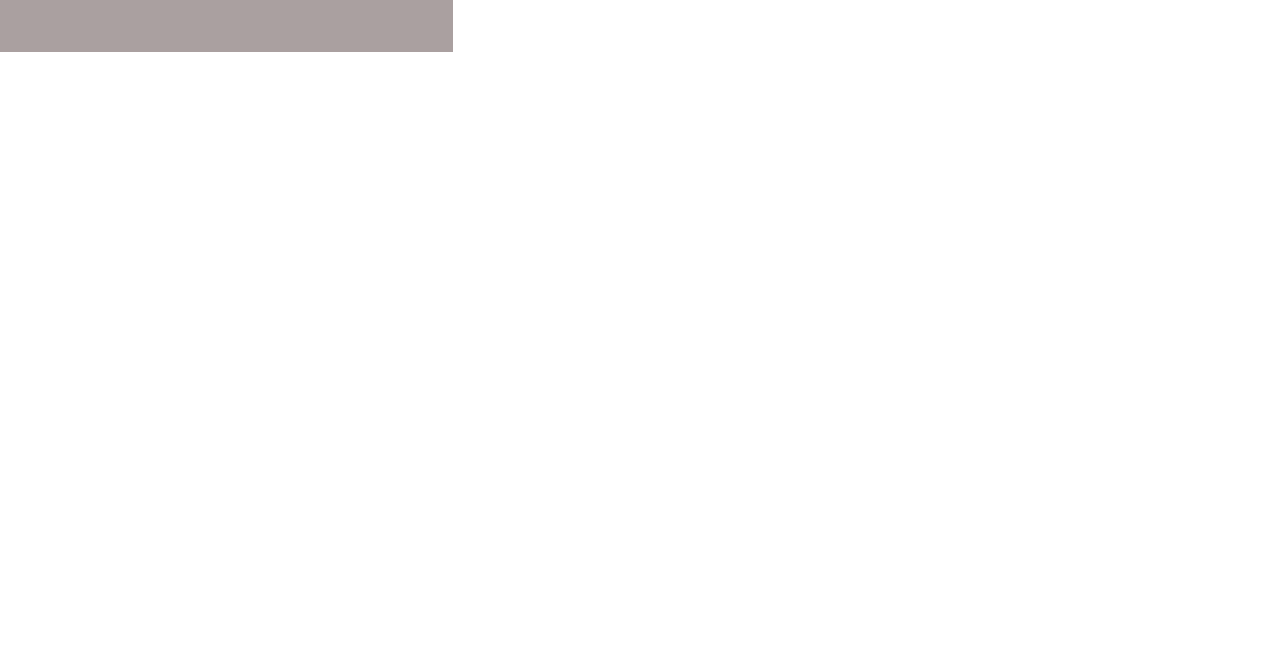
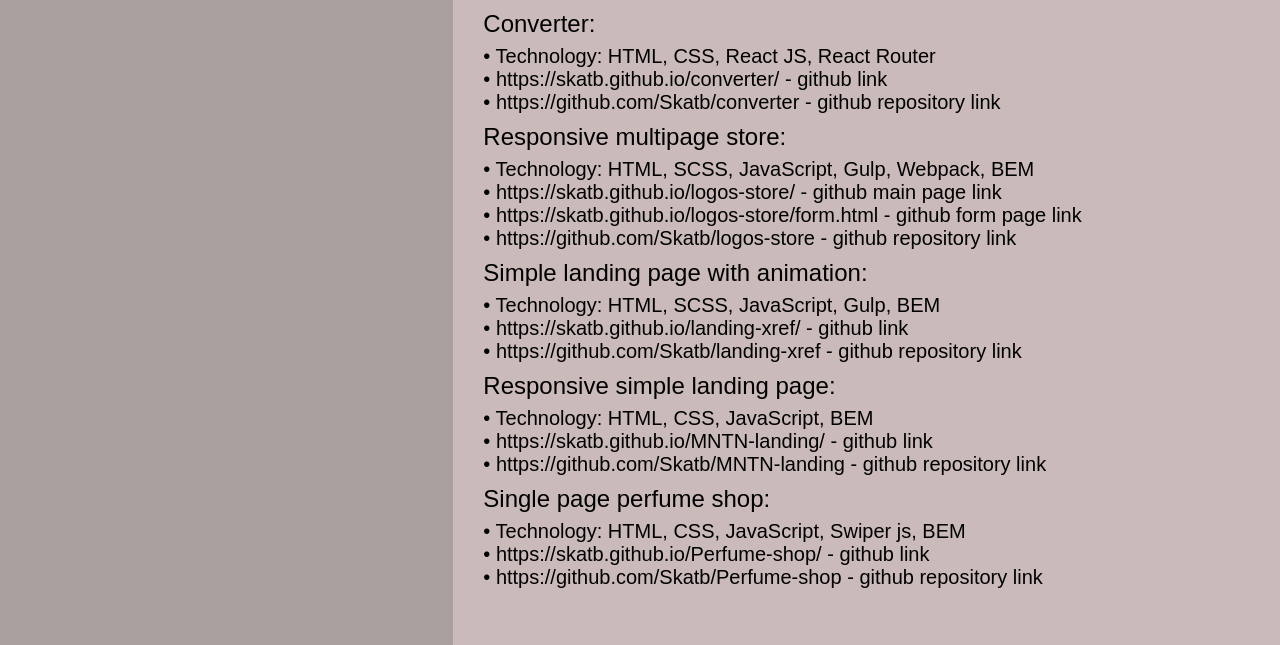
Before and after one commit to Skatb/summary, a plain HTML site: page index.html in a window 1280 px wide. Shown: the part 636-1281 px from the top of the page. Before the commit the page ends 800 px from the top, so only its background shows below. Drawn offline with Linux system fonts and the light colour scheme.

Commit message:
projects links

```diff
--- a/index.html
+++ b/index.html
@@ -55,8 +55,11 @@
                         <div class="menu__description">
                             <ul>
                                 <li>1. Intern/Junior Front-end developer.</li>
-                                <li>2. I have experience in developing web pages using HTML/HTML5, CSS/CSS3, SASS, LESS, JavaScript, React JS, Flex, JQuery, JSON and Git. Familiar with npm, Webpack and Gulp.</li>
-                                <li>3. English level - B1 Intermediate. Documentation reading, written correspondence and some conversation.</li>
+                                <li>2. I have experience in developing web pages using HTML/HTML5, CSS/CSS3, SASS, LESS,
+                                    JavaScript, React JS, Flex, JQuery, JSON and Git. Familiar with npm, Webpack and
+                                    Gulp.</li>
+                                <li>3. English level - B1 Intermediate. Documentation reading, written correspondence
+                                    and some conversation.</li>
                                 <li>4. Self-taught web development.</li>
                                 <li>5. Full-time.</li>
                                 <li>6. I have a goal and a high desire to develop in this field. </li>
@@ -64,10 +67,56 @@
                         </div>
                     </div>
                     <div class="menu__about">
-                        <div class="menu__title">Work experience</div>
+                        <div class="menu__title">Work experience and projects</div>
                         <div class="menu__description">
-                            For the last year I have been training and developing websites and applications. I have several projects in my portfolio on Github.
+                            For the last year I have been training and developing websites and applications. I have
+                            several projects in my portfolio on Github.
                         </div>
+                        <ul class="menu__works">
+                            <li class="menu__work">
+                                <div class="menu__work-title">Converter:</div>
+                                <p class="menu__work-tech">• Technology: HTML, CSS, React JS, React Router</p>
+                                <a href="https://skatb.github.io/converter/" class="menu__work-desc">•
+                                    https://skatb.github.io/converter/ - github link</a>
+                                <a href="https://github.com/Skatb/converter" class="menu__work-desc">•
+                                    https://github.com/Skatb/converter - github repository link</a>
+                            </li>
+                            <li class="menu__work">
+                                <div class="menu__work-title">Responsive multipage store:</div>
+                                <p class="menu__work-tech">• Technology: HTML, SCSS, JavaScript, Gulp, Webpack, BEM</p>
+
+                                <a href="https://skatb.github.io/logos-store/" class="menu__work-desc">•
+                                    https://skatb.github.io/logos-store/ - github main page link</a>
+                                <a href="https://skatb.github.io/logos-store/form.html" class="menu__work-desc">•
+                                    https://skatb.github.io/logos-store/form.html - github form page link</a>
+                                <a href="https://github.com/Skatb/logos-store" class="menu__work-desc">•
+                                    https://github.com/Skatb/logos-store - github repository link</a>
+                            </li>
+                            <li class="menu__work">
+                                <div class="menu__work-title">Simple landing page with animation:</div>
+                                <p class="menu__work-tech">• Technology: HTML, SCSS, JavaScript, Gulp, BEM</p>
+                                <a href="https://skatb.github.io/landing-xref/" class="menu__work-desc">•
+                                    https://skatb.github.io/landing-xref/ - github link</a>
+                                <a href="https://github.com/Skatb/landing-xref" class="menu__work-desc">•
+                                    https://github.com/Skatb/landing-xref - github repository link</a>
+                            </li>
+                            <li class="menu__work">
+                                <div class="menu__work-title">Responsive simple landing page:</div>
+                                <p class="menu__work-tech">• Technology: HTML, CSS, JavaScript, BEM</p>
+                                <a href="https://skatb.github.io/MNTN-landing/" class="menu__work-desc">•
+                                    https://skatb.github.io/MNTN-landing/ - github link</a>
+                                <a href="https://github.com/Skatb/MNTN-landing" class="menu__work-desc">•
+                                    https://github.com/Skatb/MNTN-landing - github repository link</a>
+                            </li>
+                            <li class="menu__work">
+                                <div class="menu__work-title">Single page perfume shop:</div>
+                                <p class="menu__work-tech">• Technology: HTML, CSS, JavaScript, Swiper js, BEM</p>
+                                <a href="https://skatb.github.io/Perfume-shop/" class="menu__work-desc">•
+                                    https://skatb.github.io/Perfume-shop/ - github link</a>
+                                <a href="https://github.com/Skatb/Perfume-shop" class="menu__work-desc">•
+                                    https://github.com/Skatb/Perfume-shop - github repository link</a>
+                            </li>
+                        </ul>
                     </div>
                 </div>
             </div>
--- a/style.css
+++ b/style.css
@@ -94,7 +94,7 @@ li {
 /* ======================= */
 .section {
     display: flex;
-
+    background-color: rgb(202, 186, 186);
 }
 
 .side-section {
@@ -215,3 +215,26 @@ li {
         font-size: 16px;
     }
 }
+
+
+.menu__works {
+    margin-top: 15px;
+}
+.menu__work {
+    padding-bottom: 10px;
+}
+.menu__work-title {
+    font-size: 24px;
+    padding-bottom: 10px;
+}
+.menu__work-tech {
+    padding-bottom: 3px;
+    font-size: 20px;
+}
+.menu__work-desc {
+    font-size: 20px;
+    padding-bottom: 3px;
+    color: black;
+    text-decoration: none;
+    display: block;
+}
```
